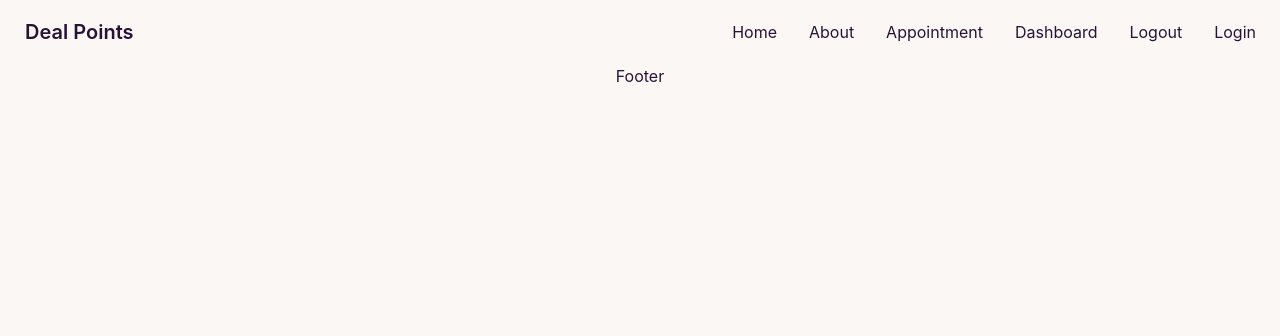
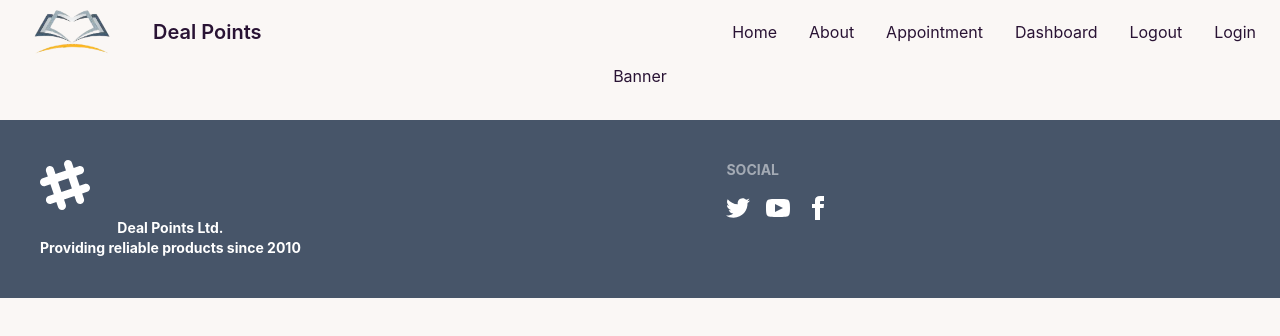
Before and after one commit to Armanul144894/deal-points-client, a React (Create React App) app: page / in a window 1280 px wide. Shown: the top 336 px of the page. Built offline with nearby package versions, Linux system fonts and the light colour scheme.

Commit message:
add footer

```diff
--- a/src/Pages/Home/Home.js
+++ b/src/Pages/Home/Home.js
@@ -1,7 +1,12 @@
 import React from "react";
+import Banner from "./Banner/Banner";
 
 const Home = () => {
-  return <div></div>;
+  return (
+    <div>
+      <Banner></Banner>
+    </div>
+  );
 };
 
 export default Home;
--- a/src/Shared/Footer/Footer.js
+++ b/src/Shared/Footer/Footer.js
@@ -1,10 +1,66 @@
 import React from "react";
+import { Link } from "react-router-dom";
 
 const Footer = () => {
   return (
-    <div>
-      <h1>Footer</h1>
-    </div>
+    <footer className="footer p-10 bg-slate-600 text-white font-bold mt-8">
+      <div>
+        <svg
+          width="50"
+          height="50"
+          viewBox="0 0 24 24"
+          xmlns="http://www.w3.org/2000/svg"
+          fillRule="evenodd"
+          clipRule="evenodd"
+          className="fill-current"
+        >
+          <path d="M22.672 15.226l-2.432.811.841 2.515c.33 1.019-.209 2.127-1.23 2.456-1.15.325-2.148-.321-2.463-1.226l-.84-2.518-5.013 1.677.84 2.517c.391 1.203-.434 2.542-1.831 2.542-.88 0-1.601-.564-1.86-1.314l-.842-2.516-2.431.809c-1.135.328-2.145-.317-2.463-1.229-.329-1.018.211-2.127 1.231-2.456l2.432-.809-1.621-4.823-2.432.808c-1.355.384-2.558-.59-2.558-1.839 0-.817.509-1.582 1.327-1.846l2.433-.809-.842-2.515c-.33-1.02.211-2.129 1.232-2.458 1.02-.329 2.13.209 2.461 1.229l.842 2.515 5.011-1.677-.839-2.517c-.403-1.238.484-2.553 1.843-2.553.819 0 1.585.509 1.85 1.326l.841 2.517 2.431-.81c1.02-.33 2.131.211 2.461 1.229.332 1.018-.21 2.126-1.23 2.456l-2.433.809 1.622 4.823 2.433-.809c1.242-.401 2.557.484 2.557 1.838 0 .819-.51 1.583-1.328 1.847m-8.992-6.428l-5.01 1.675 1.619 4.828 5.011-1.674-1.62-4.829z"></path>
+        </svg>
+        <p>
+          Deal Points Ltd.
+          <br />
+          Providing reliable products since 2010
+        </p>
+      </div>
+      <div>
+        <span className="footer-title">Social</span>
+        <div className="grid grid-flow-col gap-4">
+          <Link>
+            <svg
+              xmlns="http://www.w3.org/2000/svg"
+              width="24"
+              height="24"
+              viewBox="0 0 24 24"
+              className="fill-current"
+            >
+              <path d="M24 4.557c-.883.392-1.832.656-2.828.775 1.017-.609 1.798-1.574 2.165-2.724-.951.564-2.005.974-3.127 1.195-.897-.957-2.178-1.555-3.594-1.555-3.179 0-5.515 2.966-4.797 6.045-4.091-.205-7.719-2.165-10.148-5.144-1.29 2.213-.669 5.108 1.523 6.574-.806-.026-1.566-.247-2.229-.616-.054 2.281 1.581 4.415 3.949 4.89-.693.188-1.452.232-2.224.084.626 1.956 2.444 3.379 4.6 3.419-2.07 1.623-4.678 2.348-7.29 2.04 2.179 1.397 4.768 2.212 7.548 2.212 9.142 0 14.307-7.721 13.995-14.646.962-.695 1.797-1.562 2.457-2.549z"></path>
+            </svg>
+          </Link>
+          <Link>
+            <svg
+              xmlns="http://www.w3.org/2000/svg"
+              width="24"
+              height="24"
+              viewBox="0 0 24 24"
+              className="fill-current"
+            >
+              <path d="M19.615 3.184c-3.604-.246-11.631-.245-15.23 0-3.897.266-4.356 2.62-4.385 8.816.029 6.185.484 8.549 4.385 8.816 3.6.245 11.626.246 15.23 0 3.897-.266 4.356-2.62 4.385-8.816-.029-6.185-.484-8.549-4.385-8.816zm-10.615 12.816v-8l8 3.993-8 4.007z"></path>
+            </svg>
+          </Link>
+          <Link>
+            <svg
+              xmlns="http://www.w3.org/2000/svg"
+              width="24"
+              height="24"
+              viewBox="0 0 24 24"
+              className="fill-current"
+            >
+              <path d="M9 8h-3v4h3v12h5v-12h3.642l.358-4h-4v-1.667c0-.955.192-1.333 1.115-1.333h2.885v-5h-3.808c-3.596 0-5.192 1.583-5.192 4.615v3.385z"></path>
+            </svg>
+          </Link>
+        </div>
+      </div>
+    </footer>
   );
 };
 
--- a/src/Shared/Header/Header.js
+++ b/src/Shared/Header/Header.js
@@ -1,5 +1,6 @@
 import React from "react";
 import { Link } from "react-router-dom";
+import logo from "../../assets/logo/book.png";
 
 const Header = () => {
   const handleLogOut = () => {};
@@ -28,7 +29,7 @@
     </React.Fragment>
   );
   return (
-    <div className="navbar bg-base-100 flex justify-between">
+    <div className="navbar bg-base-100 h-10 py-2 flex justify-between">
       <div className="navbar-start">
         <div className="dropdown">
           <label tabIndex={0} className="btn btn-ghost lg:hidden">
@@ -54,9 +55,12 @@
             {menuItems}
           </ul>
         </div>
-        <Link to="/" className="btn btn-ghost normal-case text-xl">
-          Deal Points
-        </Link>
+        <div className="flex justify-center items-center">
+          <img className="w-32 h-32" src={logo} alt="" />
+          <Link to="/" className="btn btn-ghost normal-case text-xl">
+            Deal Points
+          </Link>
+        </div>
       </div>
       <div className="navbar-center hidden lg:flex">
         <ul className="menu menu-horizontal p-0">{menuItems}</ul>
```
Also changed, not shown: src/assets/logo/book.png (added), 1 other file (tests, documents, lock files or other folders).
